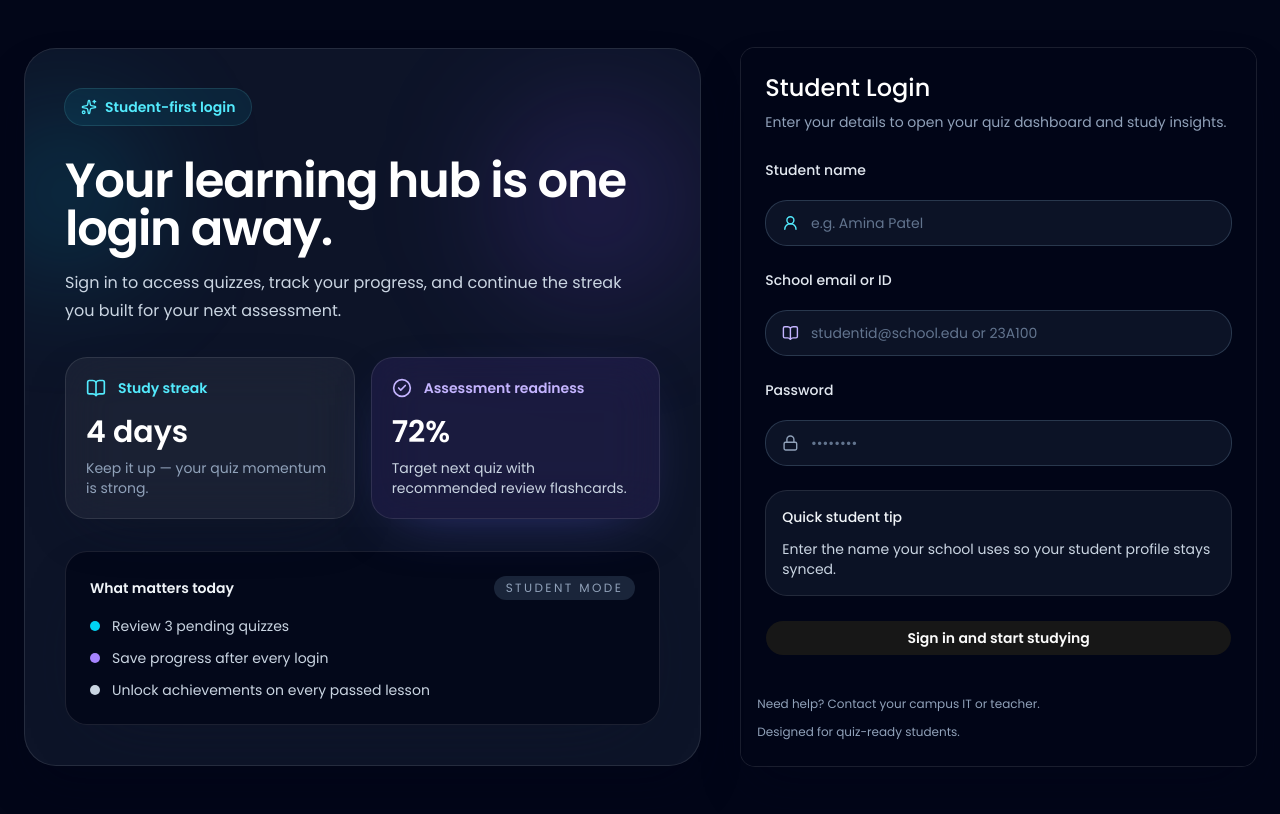
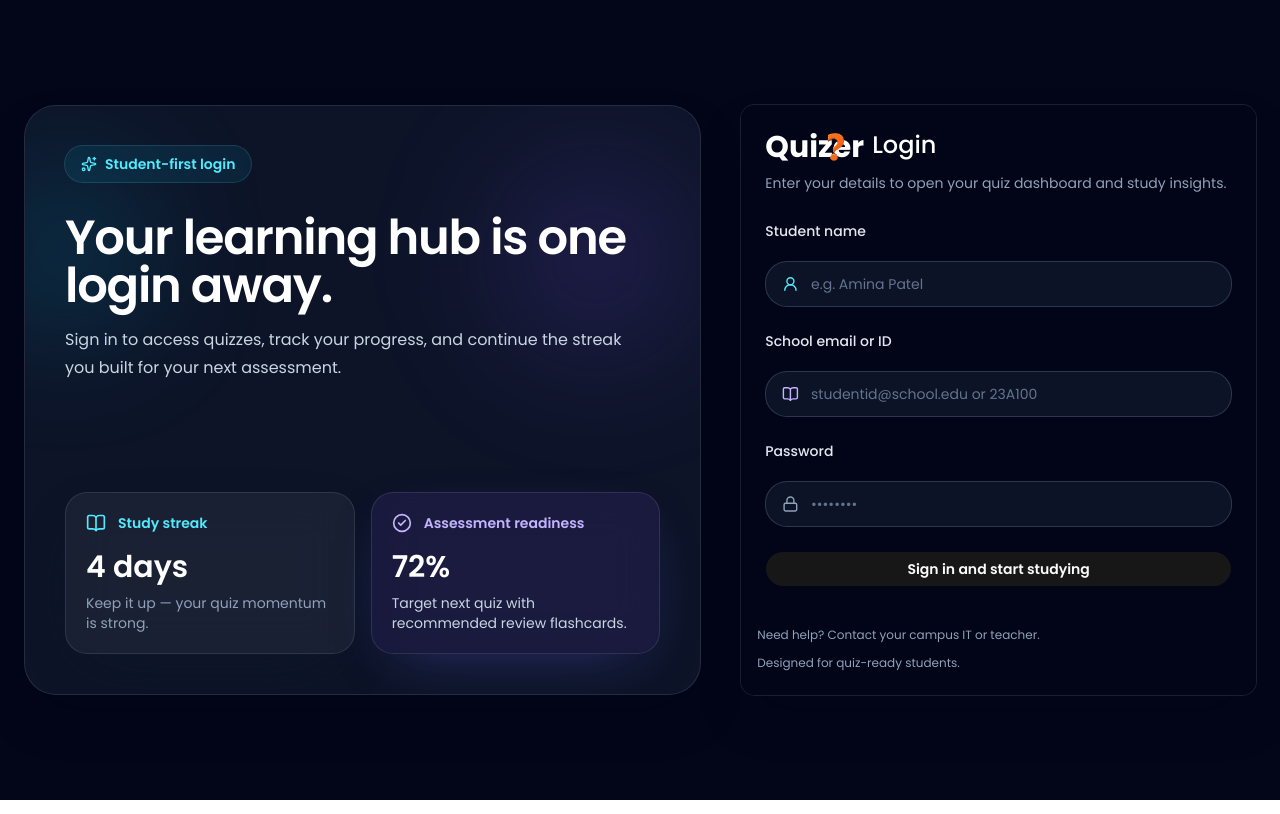
Before and after one commit to BashBuilder/Quizergo-Frontend, a Next.js app: page /login in a window 1280 px wide. Built offline with nearby package versions, Linux system fonts and the light colour scheme.

Commit message:
Update: login page redesigned

```diff
--- a/app/(auth)/login/page.tsx
+++ b/app/(auth)/login/page.tsx
@@ -11,6 +11,7 @@ import {
   CardHeader,
   CardTitle,
 } from "@/components/ui/card";
+import Logo from "@/components/global/Logo";
 
 const focusHints: Record<string, string> = {
   name: "Enter the name your school uses so your student profile stays synced.",
@@ -99,39 +100,15 @@ export default function AuthPage() {
                   </p>
                 </div>
               </div>
-
-              <div className="space-y-4 rounded-3xl border border-white/10 bg-slate-950/80 p-6 shadow-[0_20px_70px_-40px_rgba(15,23,42,0.8)]">
-                <div className="flex items-center justify-between gap-4 text-sm text-slate-300">
-                  <span className="font-semibold text-slate-100">
-                    What matters today
-                  </span>
-                  <span className="rounded-full bg-slate-800/90 px-3 py-1 text-xs uppercase tracking-[0.2em] text-slate-400">
-                    Student mode
-                  </span>
-                </div>
-                <div className="space-y-3 text-sm">
-                  <p className="flex items-center gap-3 text-slate-300">
-                    <span className="inline-flex h-2.5 w-2.5 rounded-full bg-cyan-400" />{" "}
-                    Review 3 pending quizzes
-                  </p>
-                  <p className="flex items-center gap-3 text-slate-300">
-                    <span className="inline-flex h-2.5 w-2.5 rounded-full bg-violet-400" />{" "}
-                    Save progress after every login
-                  </p>
-                  <p className="flex items-center gap-3 text-slate-300">
-                    <span className="inline-flex h-2.5 w-2.5 rounded-full bg-slate-300" />{" "}
-                    Unlock achievements on every passed lesson
-                  </p>
-                </div>
-              </div>
             </div>
           </section>
 
           <Card className="overflow-hidden bg-slate-950/95 shadow-2xl shadow-slate-950/40 ring-1 ring-white/10">
             <CardHeader>
               <div>
-                <CardTitle className="text-2xl text-white">
-                  Student Login
+                <CardTitle className="text-2xl text-white flex gap-2">
+                  {" "}
+                  <Logo /> Login
                 </CardTitle>
                 <CardDescription className="mt-2 text-slate-400">
                   Enter your details to open your quiz dashboard and study
@@ -207,14 +184,6 @@ export default function AuthPage() {
                     />
                   </div>
                 </div>
-
-                <div className="space-y-3 rounded-3xl border border-white/10 bg-slate-900/75 p-4 text-sm text-slate-300">
-                  <p className="font-medium text-slate-100">
-                    Quick student tip
-                  </p>
-                  <p>{summaryText}</p>
-                </div>
-
                 <Button
                   type="submit"
                   className="w-full rounded-3xl px-6 py-3 text-sm font-semibold"
--- /dev/null
+++ b/components/global/Logo.tsx
@@ -0,0 +1,20 @@
+/* eslint-disable @next/next/no-img-element */
+import Link from "next/link";
+import React from "react";
+
+const Logo = () => {
+  return (
+    <Link href="/" className="motion-preset-confetti">
+      <div className="relative w-fit">
+        <h1 className="text-3xl font-bold">Quizer</h1>
+        <img
+          src="/assets/quizzer.png"
+          alt="quizer logo"
+          className="absolute right-3 top-1/2 h-full -translate-y-1/2 object-contain"
+        />
+      </div>
+    </Link>
+  );
+};
+
+export default Logo;
```
Also changed, not shown: public/assets/quizzer.png (added).
